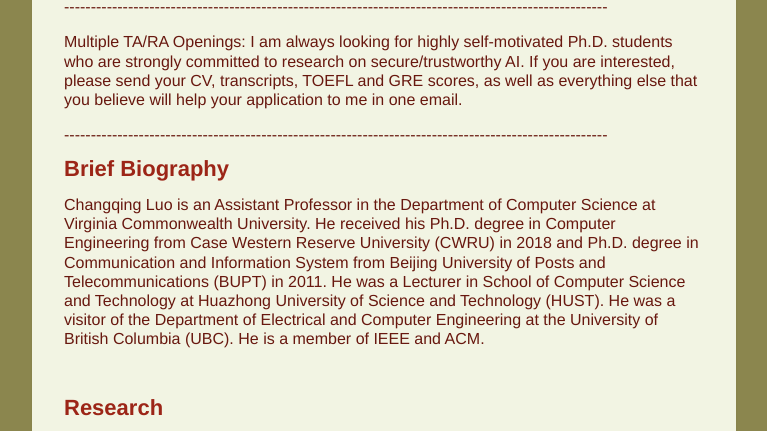
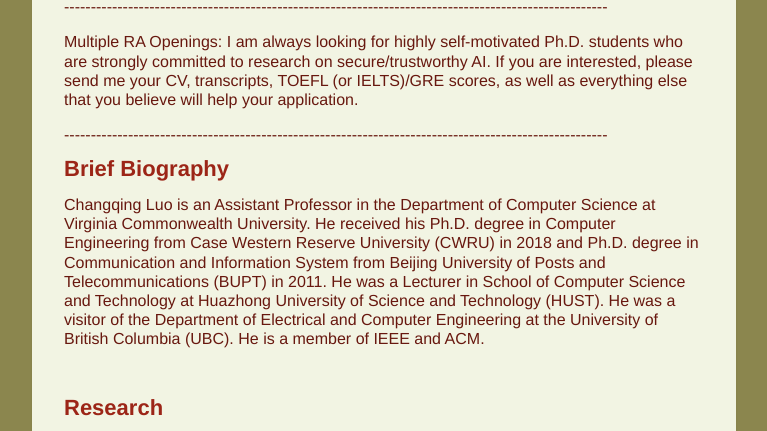
Before and after one commit to robertcluo/robertcluo.github.io, a plain HTML site: page index.html in a window 1280 px wide. Shown: the part 365-796 px from the top of the page, without its empty margins (256-1023 px from the left). Drawn offline with Linux system fonts and the light colour scheme.

Commit message:
Update index.html

```diff
--- a/index.html
+++ b/index.html
@@ -83,7 +83,7 @@
 
                 <!li>
                 ------------------------------------------------------------------------------------------------------
-                    <p><strong>Multiple TA/RA Openings: I am always looking for highly self-motivated Ph.D. students who are strongly committed to research on secure/trustworthy AI.</strong> If you are interested, please send your CV, transcripts, TOEFL and GRE scores, as well as everything else that you believe will help your application to me in one email.</p>
+                    <p><strong>Multiple RA Openings: I am always looking for highly self-motivated Ph.D. students who are strongly committed to research on secure/trustworthy AI.</strong> If you are interested, please send me your CV, transcripts, TOEFL (or IELTS)/GRE scores, as well as everything else that you believe will help your application.</p>
                         <!/li>
                 ------------------------------------------------------------------------------------------------------
 
```
